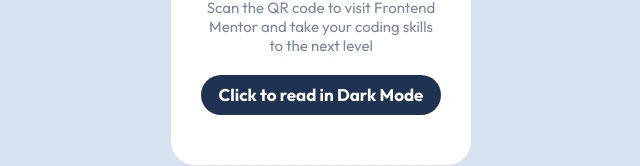
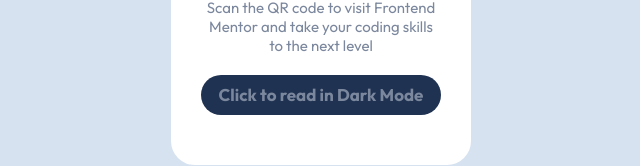
Before and after one commit to sharan-senthilkumar/FrontendMentor-QRcode-component, a plain HTML site: page index.html in a window 1280 px wide. Shown: the part 458-624 px from the top of the page, without its empty margins (319-959 px from the left). Drawn offline with Linux system fonts and the light colour scheme.

Commit message:
Update style.css

```diff
--- a/style.css
+++ b/style.css
@@ -101,7 +101,7 @@
 
 .light{
     background: var(--Dark-blue);
-    color: White;
+    color:var(--Grayish-blue);
 }
 
 .dark{
```
